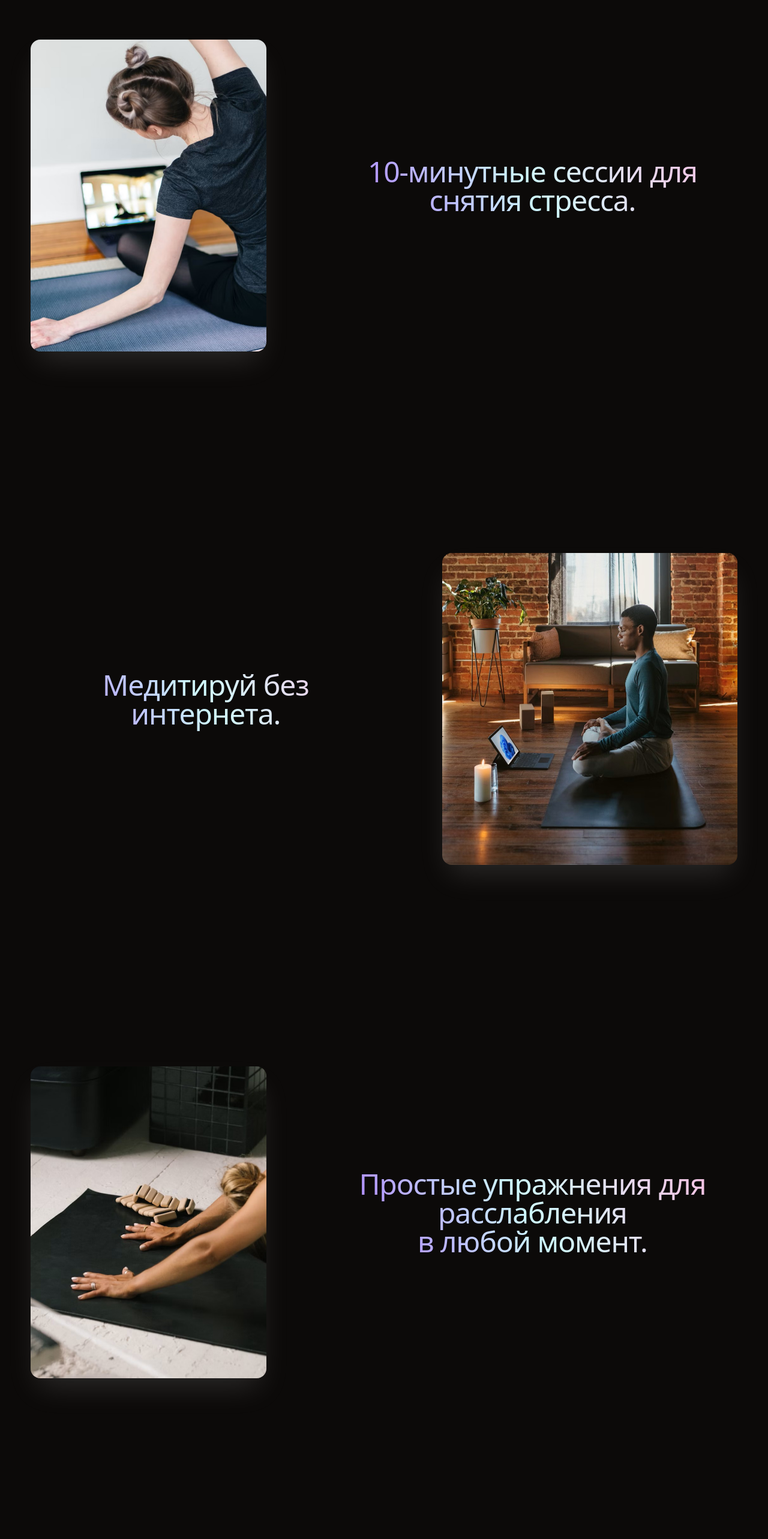
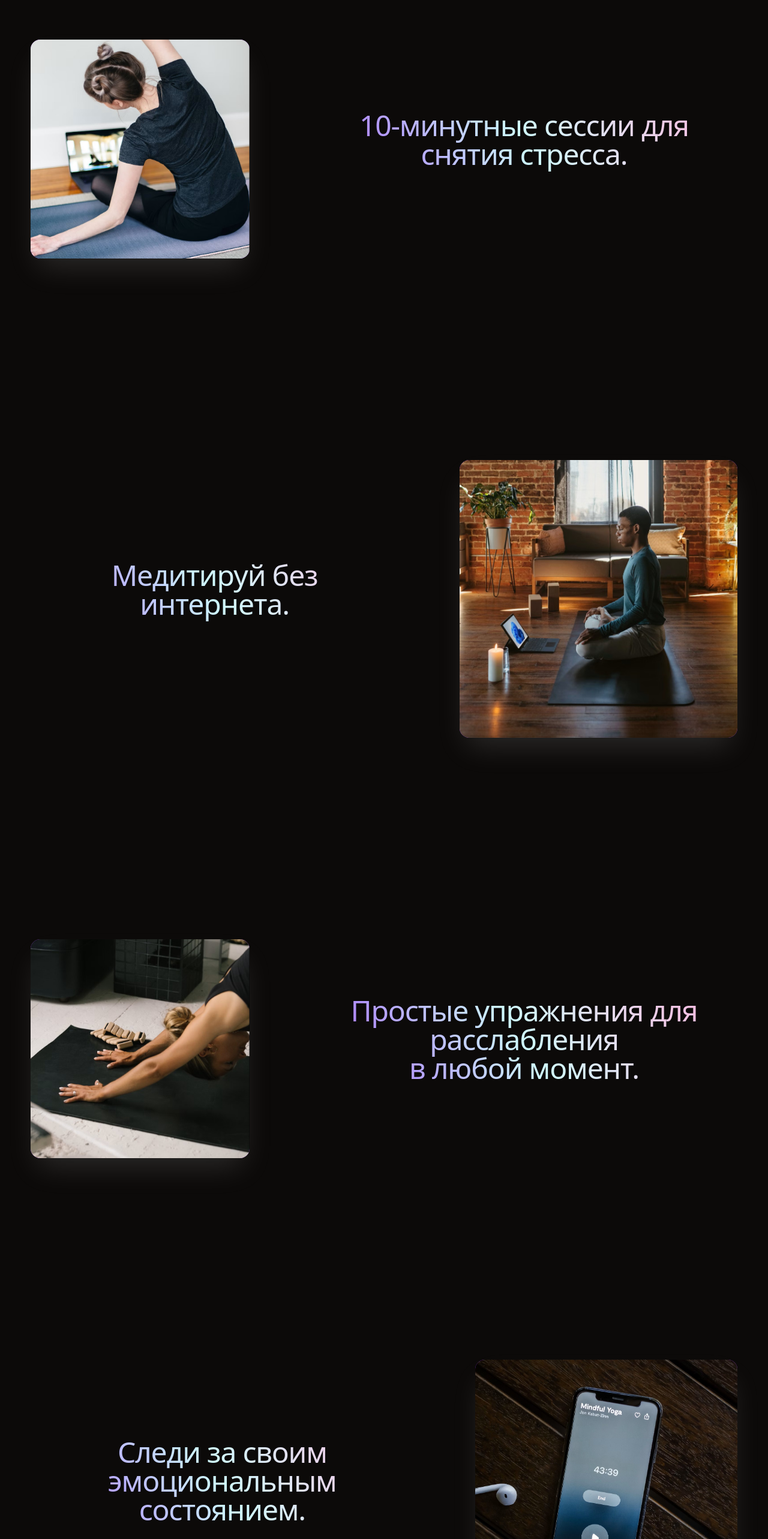
Before and after one commit to MatveySinitckiy/Mindful-Moments, a React (Vite) app: page / in a window 1280 px wide. Shown: the part 1050-3616 px from the top of the page at 60% size. Built offline with nearby package versions, Linux system fonts and the light colour scheme.

Commit message:
first commit

```diff
--- a/package.json
+++ b/package.json
@@ -9,9 +9,8 @@
     "build": "vite build",
     "lint": "eslint .",
     "preview": "vite preview",
-    "predeploy":"npm run build",
-    "deploy":"gh-pages -d dist"
-
+    "predeploy": "npm run build",
+    "deploy": "gh-pages -d dist"
   },
   "dependencies": {
     "@tailwindcss/vite": "^4.1.11",
--- a/src/features.jsx
+++ b/src/features.jsx
@@ -56,7 +56,7 @@ const FeatureSection = () => {
     <div className="space-y-8">
       <div className="flex  feature-element flex-row" ref={addToRefs}>
         <div className="feature-image fi-1  bg-purple-500">
-
+          <img src='./yoga2.jpg' ></img>
         </div>
         <div className="feature-card">
           <h1>10-минутные сессии для снятия стресса.</h1>
@@ -65,7 +65,7 @@ const FeatureSection = () => {
 
       <div className="flex feature-element flex-row-reverse" ref={addToRefs}>
         <div className="feature-image fi-2 bg-purple-500">
-
+          <img src='./yoga3.jpg' ></img>
         </div>
         <div className="feature-card">
           <h1>Медитируй без интернета.</h1>
@@ -74,7 +74,7 @@ const FeatureSection = () => {
 
       <div className="flex feature-element flex-row" ref={addToRefs}>
         <div className="feature-image fi-3 bg-purple-500">
-
+      <img src='./yoga4.jpg' ></img>
         </div>
         <div className="feature-card">
           <h1>
@@ -85,7 +85,7 @@ const FeatureSection = () => {
 
       <div className="flex feature-element flex-row-reverse" ref={addToRefs}>
         <div className="feature-image fi-4 bg-purple-500">
-
+          <img src='./yoga5.jpg' />
         </div>
         <div className="feature-card">
           <h1>
--- a/src/first.jsx
+++ b/src/first.jsx
@@ -11,7 +11,7 @@ function Firststep(){
             <p className=" text-2xl font-light text-black p-[1vmin]" >Найди Mindful Moments в App Store или Google Play и установи приложение на своё устройство</p>
 
         </div>
-        <div className="w-[50%] h-[100%] items-center s-1 justify-center flex shadow-2xl shadow-stone-950/80"></div>
+        <div className="w-[50%] h-[100%] items-center s-1 justify-center flex shadow-2xl shadow-stone-950/80"><img src='./yogapp.jpg' ></img></div>
     </div>
 
     </>
--- a/src/forth.jsx
+++ b/src/forth.jsx
@@ -10,7 +10,7 @@ function forthstep(){
             <p className=" text-2xl font-light text-black p-[1vmin]" >Практикуй регулярно и отслеживай свой прогресс в приложении. С каждой сессией ты будешь замечать, как стресс уходит, а энергия и умиротворение наполняют твою жизнь.</p>
 
         </div>
-        <div className="w-[50%] h-[100%] items-center  justify-center s-4 flex shadow-2xl shadow-stone-950/80"></div>
+        <div className="w-[50%] h-[100%] items-center  justify-center s-4 flex shadow-2xl shadow-stone-950/80"><img src='./yoga44.jpg' ></img></div>
     </div>
     </>
 }
--- a/src/index.css
+++ b/src/index.css
@@ -9,28 +9,6 @@ body{
     background-image:url(/public/yoga1.jpg);
 
 }
-.fi-1{
-  background-image: url(/public/yoga2.jpg);
-  background-size: cover;
-  background-repeat: no-repeat;
-
-}
-.fi-2{
-   background-image: url(/public/yoga3.jpg);
-  background-size: cover;
-  background-repeat: no-repeat
-}
-.fi-3{
-   background-image: url(/public/yoga4.jpg);
-  background-size: cover;
-  background-repeat: no-repeat
-}
-.fi-4{
-   background-image: url(/public/yoga5.jpg);
-  background-size: cover;
-  background-repeat: no-repeat
-}
-
 
 #heade{
   animation-name: header;
@@ -114,7 +92,7 @@ button{
     @apply p-[1vmin] text-center mx-[6vw]  flex items-center text-5xl font-light tracking-tight  bg-linear-60 text-transparent bg-clip-text from-purple-600 via-cyan-100 to-pink-300
 }
 .feature-image{
-    @apply rounded h-[65vh]  w-[45vw] mx-[4vw] mt-[4vh]  hover:border-0 hover:shadow-gray-900  overflow-hidden shadow-2xl shadow-neutral-200/15 rounded-2xl transition-all hover:scale-105 hover:rotate-6
+    @apply rounded h-auto  w-[40vw] mx-[4vw] mt-[4vh]  hover:border-0 hover:shadow-gray-900  overflow-hidden shadow-2xl shadow-neutral-200/15 rounded-2xl transition-all hover:scale-105 hover:rotate-6
 }
 .slideinn{
     animation-name: slideinn;
@@ -146,23 +124,3 @@ button{
   opacity: 1;
   transform: translateY(0);
 }
-.s-1{
-  background-image: url(/public/yogapp.jpg);
-  background-size: cover;
-  background-repeat: no-repeat;
-}
-.s-2{
-  background-image: url(/public/yogapp2.jpg);
-  background-size: cover;
-  background-repeat: no-repeat;
-}
-.s-3{
-  background-image: url(/public/joga33.jpg);
-  background-size: cover;
-  background-repeat: no-repeat;
-}
-.s-4{
-  background-image: url(/public/yoga44.jpg);
-  background-size: cover;
-  background-repeat: no-repeat;
-}
--- a/src/second.jsx
+++ b/src/second.jsx
@@ -11,7 +11,7 @@ function secondstep(){
             <p className=" text-2xl font-light text-black p-[1vmin]" >Открой приложение и погрузись в разнообразие медитаций, йога-сессий и дыхательных упражнений.</p>
 
         </div>
-        <div className="w-[50%] h-[100%] items-center  justify-center s-2 flex shadow-2xl shadow-stone-950/80"></div>
+        <div className="w-[50%] h-[100%] items-center  justify-center s-2 flex shadow-2xl shadow-stone-950/80"><img src='./yogapp2.jpg' ></img></div>
     </div>
 
 
--- a/src/third.jsx
+++ b/src/third.jsx
@@ -11,7 +11,7 @@ function thirdstep(){
             <p className=" text-2xl font-light text-black p-[1vmin]" >Создай персонализированный план занятий, который идеально впишется в твой ритм жизни.</p>
 
         </div>
-        <div className="w-[50%] h-[100%] items-center  justify-center s-3 flex shadow-2xl shadow-stone-950/80"></div>
+        <div className="w-[50%] h-[100%] items-center  justify-center s-3 flex shadow-2xl shadow-stone-950/80"><img src='./joga33.jpg' ></img></div>
     </div>
 
 
```
